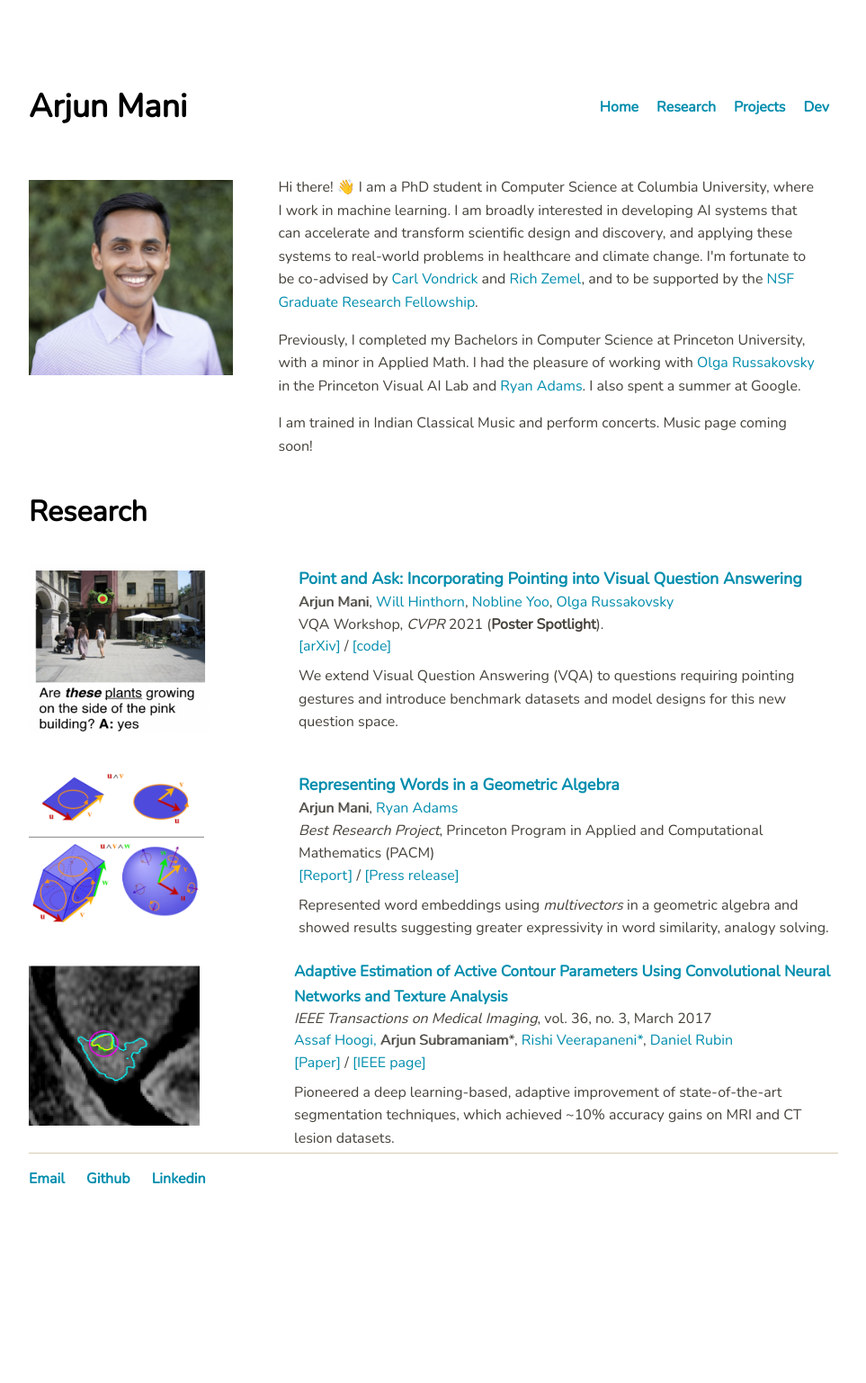
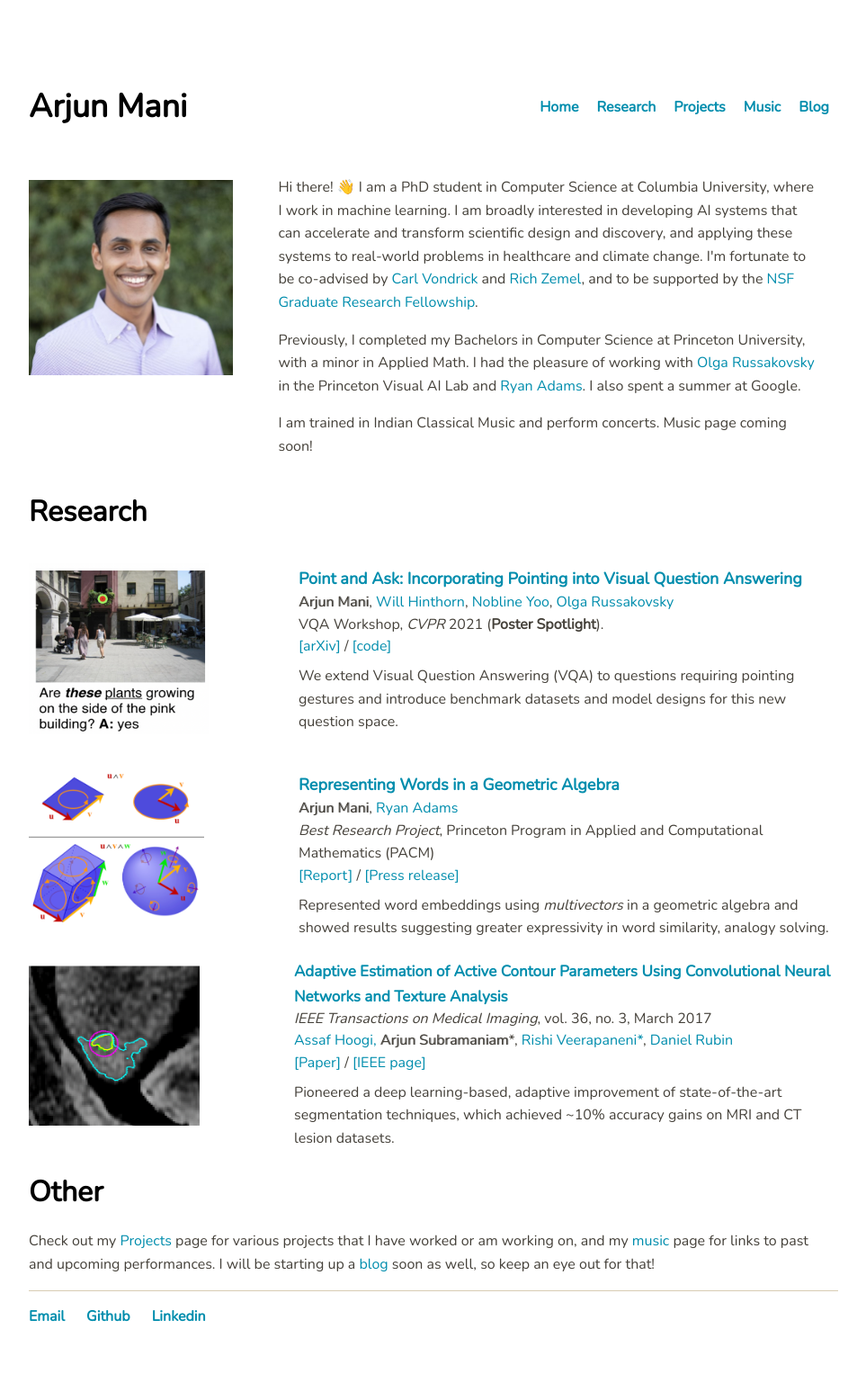
Before and after one commit to arjun-mani/arjun-mani.github.io, a Jekyll site: the page built from index.html, in a window 1280 px wide. Shown: the whole page at 90% size, without its empty margins (160-1123 px from the left). Built offline with Jekyll 4.4.1, drawn with Linux system fonts in a browser that asks for light colours; before the commit the page ends 1384 px from its top, so only the background shows below that.

Commit message:
add projects page

```diff
--- a/_layouts/default.html
+++ b/_layouts/default.html
@@ -14,8 +14,9 @@
 			<ul>
 				<li><a href="/">Home</a></li>
 				<li><a href="#Research">Research</a></li>
-				<li><a href="#Projects">Projects</a></li>
-				<li><a href="#Dev">Dev</a></li>
+				<li><a href="/Projects">Projects</a></li>
+                <li><a href="/Music">Music</a></li>
+				<li><a href="/Blog">Blog</a></li>
 			</ul>
 		</nav>
 	</header>
@@ -28,7 +29,7 @@
 	</div><!-- /.container -->
 <footer>
 	<ul>
-		<li><a href="mailto:arjuns@princeton.edu">Email</a></li>
+		<li><a href="mailto:asm2290@columbia.edu">Email</a></li>
 		<li><a href="https://github.com/arjun-mani">Github</a></li>
 		<li><a href="https://www.linkedin.com/in/arjun-mani/">Linkedin</a></li>
 	</ul>
--- a/css/main.css
+++ b/css/main.css
@@ -79,6 +79,42 @@
 }
 
 /* -------------------------- */
+
+/* Projects section of website --- */
+.project {
+  display: flex;
+  position: relative;
+  margin-bottom: -30px;
+}
+
+.project-img {
+  position: relative;
+  float: left;
+  margin-top: auto;
+  margin-bottom: auto;
+}
+
+.project-img img {
+  width: 200px;
+  margin-top: 15px;
+  margin-right: 50px;
+}
+
+.project-desc {
+  flex: 75%;
+  float: right;
+}
+
+.project-desc h2 {
+    font-size: 18px;
+}
+
+.project-desc h3 {
+    margin-top: -10px;
+    font-size: 16px;
+}
+
+/* ---------------------------- */
 
 .extra-bold {
     font-weight: 300;
--- a/index.html
+++ b/index.html
@@ -104,6 +104,9 @@
 	</div>
 </div>
 
+<h1 id="Other" style="color:black;">Other</h1>
+<p> Check out my <a href="/projects">Projects</a> page for various projects that I have worked or am working on, and my <a href="/music">music</a> page for links to past and upcoming performances. I will be starting up a <a href="/blog">blog</a> soon as well, so keep an eye out for that! </p>
+
 <!--
 <div class="divTableRow">
 	<div class="divTableCell">
@@ -200,7 +203,3 @@
 	</div>
 </div>
 -->
-
-
-</div>
-</div>
```
Also changed, not shown: projects/index.html (+34 -53 lines), publications/index.html (deleted, +0 -20 lines), imgs/pdslogo.png (added), 2 other files.
